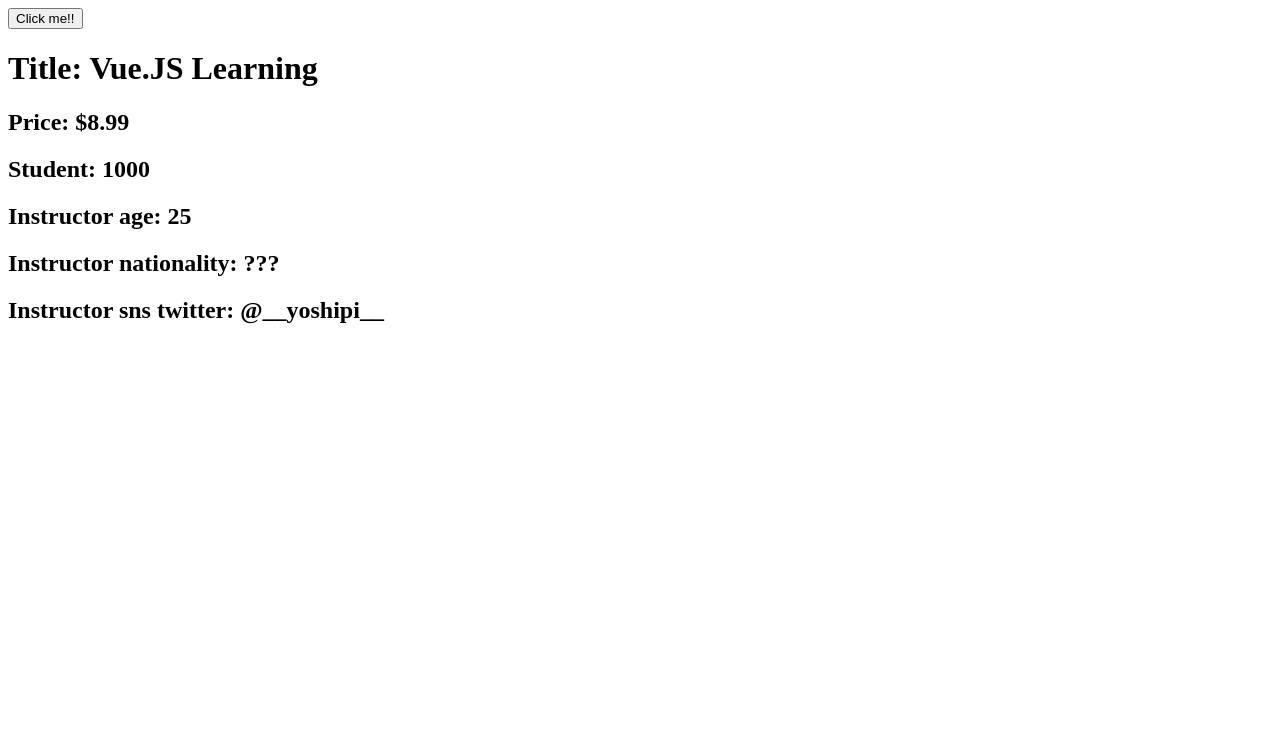
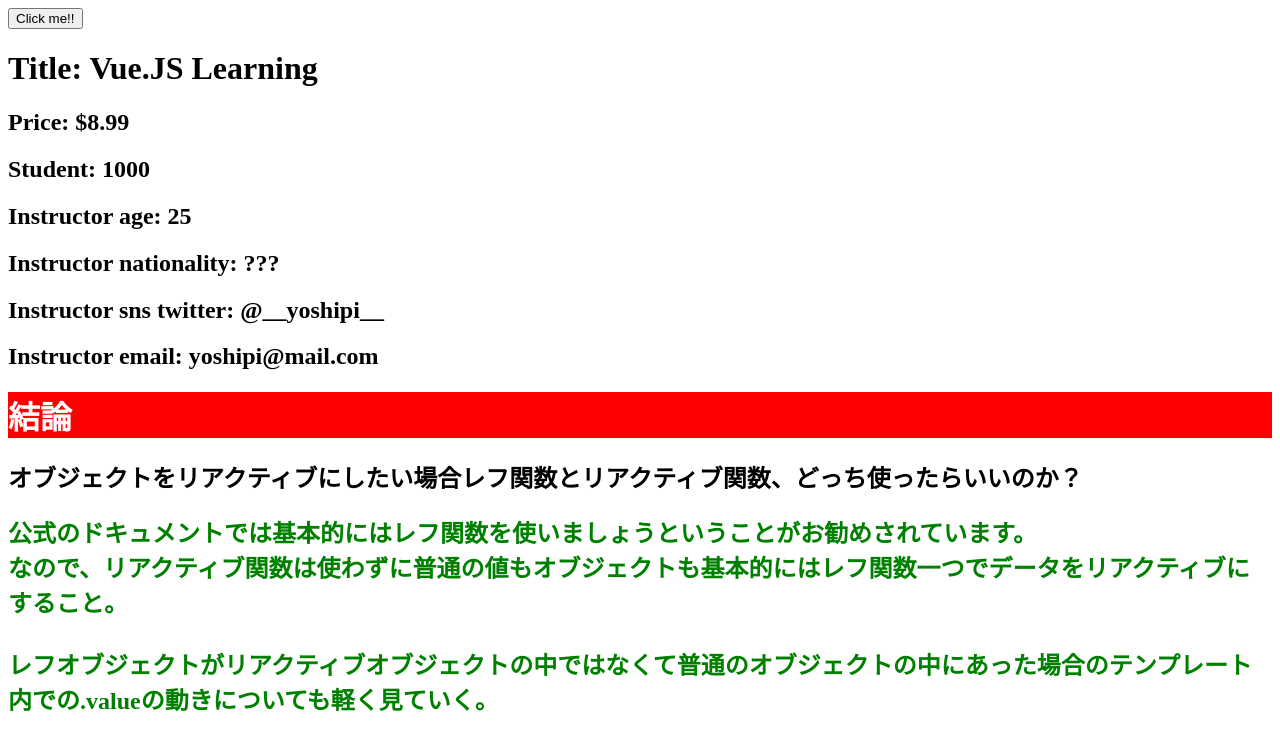
Before and after one commit to Yuji-Hosaka/MyVue, a Vue app: page / in a window 1280 px wide. Shown: the top 750 px of the page. Built offline with nearby package versions, Linux system fonts and the light colour scheme.

Commit message:
How to combine ref() and reactive()

```diff
--- a/src/App.vue
+++ b/src/App.vue
@@ -9,6 +9,7 @@
   info.value.students += 1
   instructor.nationality = 'Japanese'
   instructor.sns.twitter = '@__yoshipi__@'
+  instructor.email = 'info@example.com'
 }
 
 const info = ref({
@@ -22,12 +23,25 @@
   sns: {
     twitter: '@__yoshipi__',
     youtube: '@yoshipi'
-  }
+  },
+  email: ref('yoshipi@mail.com')
 })
+
+const items = reactive([ref(1), ref(2), ref(3)])
+items.reverse()
+// const courseInfo = {
+//   section: ref(10),
+//   language: 'Japanese'
+// }
 
 instructor.nationality = '???'
 console.log(instructor.name)
 console.log(info.value.students)
+console.log(instructor.email)
+console.log(items[0])
+console.log(items[0].value)
+// console.log(courseInfo.section.value)
+// console.log(courseInfo.language)
 </script>
 
 <template>
@@ -39,6 +53,31 @@
   <h2>Instructor age: {{ instructor.age }}</h2>
   <h2>Instructor nationality: {{ instructor.nationality }}</h2>
   <h2>Instructor sns twitter: {{ instructor.sns.twitter }}</h2>
+  <h2>Instructor email: {{ instructor.email }}</h2>
+  <!-- <h2>Instructor sections: {{ courseInfo.section.value + 111 }}</h2>
+  <h2>Instructor language: {{ courseInfo.language }}</h2> -->
+
+  <h1 class="ketsu-ron">結論</h1>
+  <h2>
+    オブジェクトをリアクティブにしたい場合レフ関数とリアクティブ関数、どっち使ったらいいのか？
+  </h2>
+  <h2 class="kotae">
+    公式のドキュメントでは基本的にはレフ関数を使いましょうということがお勧めされています。
+    <br />
+    なので、リアクティブ関数は使わずに普通の値もオブジェクトも基本的にはレフ関数一つでデータをリアクティブにすること。
+    <br />
+    <br />
+    レフオブジェクトがリアクティブオブジェクトの中ではなくて普通のオブジェクトの中にあった場合のテンプレート内での.valueの動きについても軽く見ていく。
+  </h2>
 </template>
 
-<style></style>
+<style>
+.ketsu-ron {
+  background-color: red;
+  color: white;
+}
+
+.kotae {
+  color: green;
+}
+</style>
```
